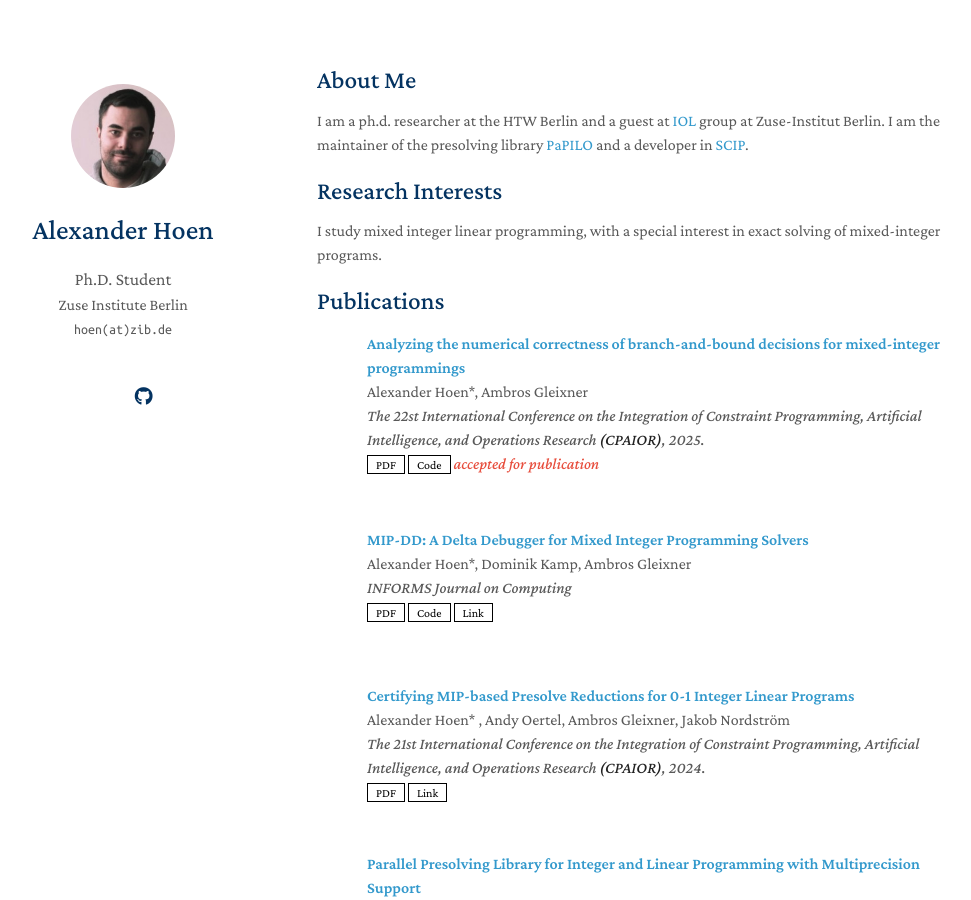
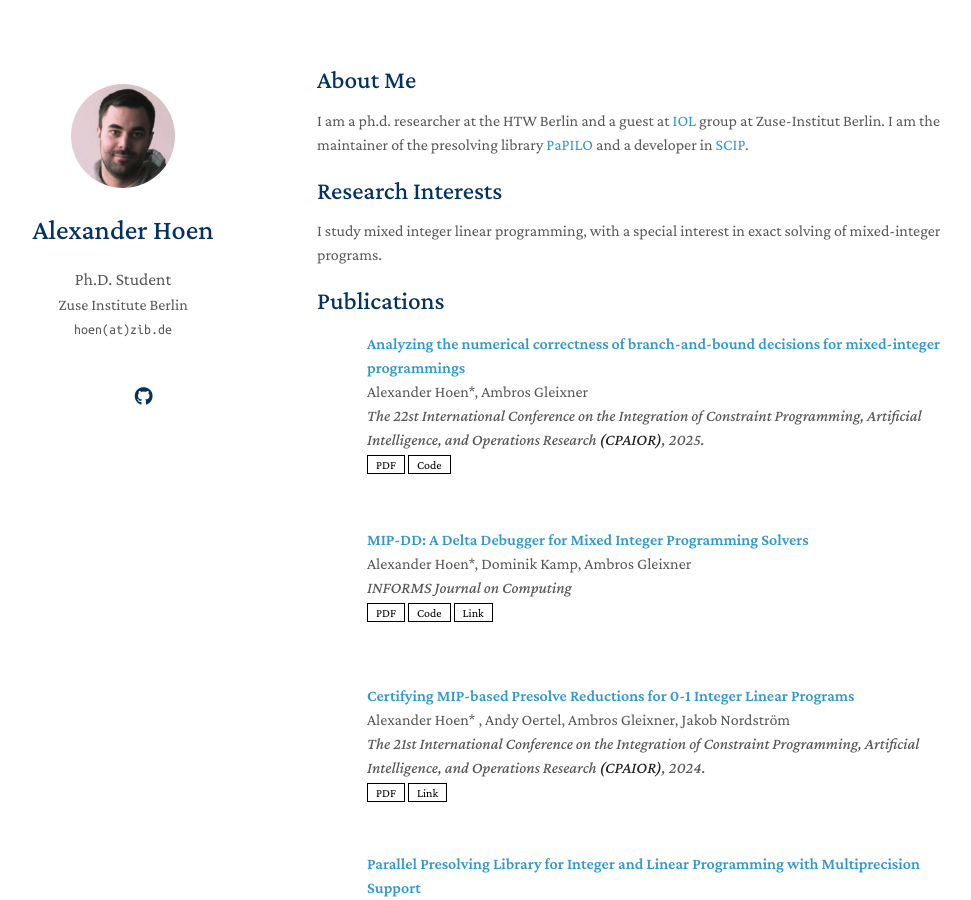
Before and after one commit to alexhoen/alexhoen.github.io, a Jekyll site: the page built from index.md, in a window 1280 px wide and 900 px high. Shown: the whole window, without its empty margins (153-1124 px from the left). Built offline with Jekyll 4.4.1, drawn with Linux system fonts in a browser that asks for light colours; nearby versions of some CDN libraries; a style sheet for code colours, icons or effects is not loaded; our own code applies the rules of GitHub Pages for plain Markdown files.

Commit message:
Update publications.yml

```diff
--- a/_data/publications.yml
+++ b/_data/publications.yml
@@ -5,10 +5,11 @@ main:
      conference: 22nd International Conference on the Integration of Constraint Programming, Artificial Intelligence,and Operations Research
      conference: The 22st International Conference on the Integration of Constraint Programming, Artificial Intelligence, and Operations Research <strong>(CPAIOR)</strong>, 2025.
      pdf: https://arxiv.org/abs/2412.14710
+     doi:  https://doi.org/10.1007/978-3-031-95976-9_3
      page:
      bibtex:
      code: https://github.com/alexhoen/bnbanalyzer
-     notes: accepted for publication
+     notes:
 
    - title: "MIP-DD: A Delta Debugger for Mixed Integer Programming Solvers"
      authors: Alexander Hoen*, Dominik Kamp, Ambros Gleixner
```
